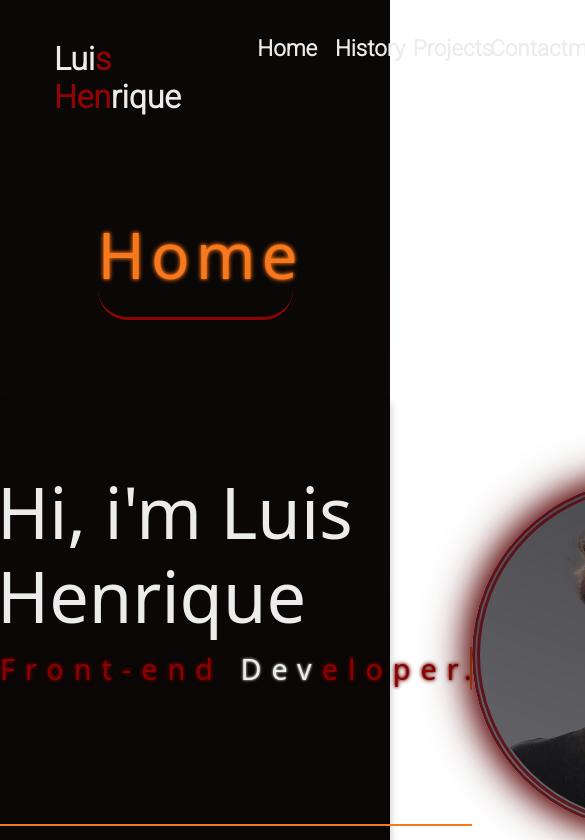
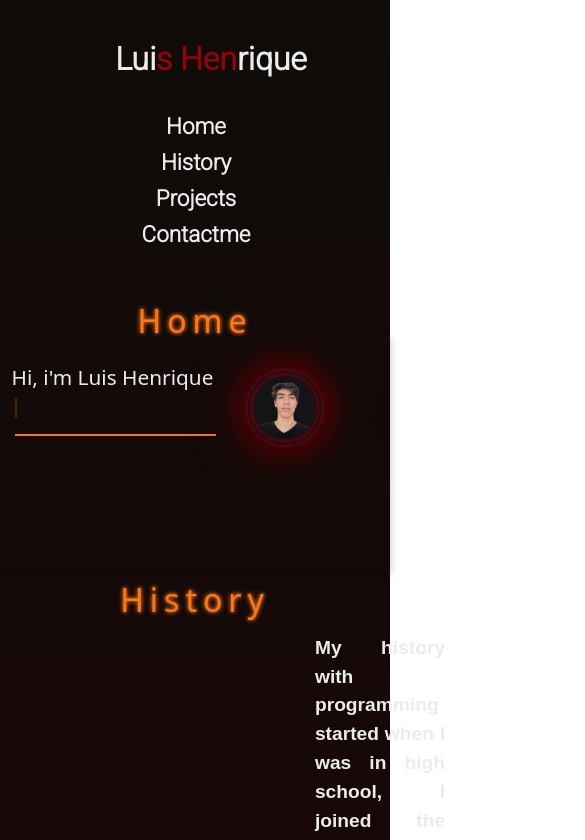
Before and after one commit to Spiguerfild/Portifolio, a React (Vite) app: page / in a window 390 px wide. Shown: the top 840 px of the page, 585 px wide, since content can reach past the window. Built offline with nearby package versions, Linux system fonts and the light colour scheme.

Commit message:
save responsive parcial

```diff
--- a/src/components/Apresentacao.css
+++ b/src/components/Apresentacao.css
@@ -1,6 +1,5 @@
 #apresentacao {
   /*se quiser mudar o bg */
-
 }
 .container-apresentacao {
   width: 100vw;
@@ -40,13 +39,12 @@
 /* Animation */
 .anim-typewriter {
   text-align: inherit;
-  text-shadow: 0px 0px 3px #5f0202,
- 0px 0px 5px #5f0202;
+  text-shadow: 0px 0px 3px #5f0202, 0px 0px 5px #5f0202;
   animation: typewriter 5s steps(20) 1s 1 normal both,
     blinkTextCursor 250ms steps(300) infinite normal;
 }
 
-.anim-typewriter span{
+.anim-typewriter span {
   text-shadow: 0px 0px 3px #ffffff;
 }
 @keyframes typewriter {
@@ -55,9 +53,7 @@
   }
   to {
     width: 472px;
-
   }
-
 }
 @keyframes blinkTextCursor {
   from {
@@ -71,9 +67,9 @@
 /*FOTO MANIPULATION*/
 .div-foto-ap {
   margin: 0 50px 0 0;
-
 }
 .foto-ap {
+  width: 350px;
   padding: 2px;
   background: linear-gradient(560deg, #15151dc9, #1a191da9);
   border-radius: 50%;
@@ -81,3 +77,92 @@
   filter: blur(0.2px);
   box-shadow: 0px 0px 30px #5a0000, 0px 0px 50px #520000;
 }
+/*RESPONSIVE PART ----------------apresentacao-----------------------------------------------*/
+@media (max-width: 1150px) {
+  .foto-ap {
+    width: 230px;
+  }
+}
+@media (max-width: 950px) {
+  .foto-ap {
+    width: 180px;
+  }
+
+  .text-ap h1 {
+  font-size: 2rem;
+  }
+
+  .line-1{
+    font-size: 1rem;
+    letter-spacing: 4px;
+    width:10em ;
+
+  }
+  .anim-typewriter {
+    animation: typewriter-min 5s steps(20) 1s 1 normal both,
+    blinkTextCursor 250ms steps(300) infinite normal;
+  }
+
+}
+@keyframes typewriter-min {
+  from {
+    width: 0;
+  }
+  to {
+    width: 230px;
+  }
+}
+
+@media(max-width: 540px){
+  .container-apresentacao{
+    padding: 30px 0 120px 0;
+  }
+  .foto-ap {
+    width: 80px;
+  }
+  .text-ap{
+    padding: 0;
+  }
+  .text-ap h1 {
+    font-size: 1.3rem;
+}
+.line-1{
+  font-size: 13px;
+  letter-spacing: 1px;
+}
+.anim-typewriter {
+  animation: typewriter-min_min 5s steps(20) 1s 1 normal both,
+  blinkTextCursor 250ms steps(300) infinite normal;
+}
+}
+@keyframes typewriter-min_min {
+  from {
+    width: 0;
+  }
+  to {
+    width: 147px;
+  }
+}
+@media(max-width: 330px){
+
+
+  .text-ap h1 {
+    font-size: .9rem;
+}
+.line-1{
+  font-size: 9px;
+  letter-spacing: 1px;
+}
+.anim-typewriter {
+  animation: typewriter-min_min-300 5s steps(20) 1s 1 normal both,
+  blinkTextCursor 250ms steps(300) infinite normal;
+}
+}
+@keyframes typewriter-min_min-300 {
+  from {
+    width: 0;
+  }
+  to {
+    width: 109px;
+  }
+}
--- a/src/components/Apresentacao.jsx
+++ b/src/components/Apresentacao.jsx
@@ -16,7 +16,7 @@ function Apresentacao() {
         </div>
 
         <div className="div-foto-ap">
-          <img className="foto-ap" src={foto} alt="" width={350} />
+          <img className="foto-ap" src={foto} alt="" />
         </div>
       </div>
 
--- a/src/components/Navbar.css
+++ b/src/components/Navbar.css
@@ -1,4 +1,3 @@
-
 .navbar-portifolio {
   display: flex;
   align-items: baseline;
@@ -6,8 +5,6 @@
   justify-content: space-between;
   font-size: 1.5rem;
   font-family: "Roboto", sans-serif;
-
-
 }
 /*titulo H1 brand*/
 .title h1 {
@@ -18,7 +15,7 @@
   cursor: pointer;
 }
 .title span {
-    color:#910404 ;
+  color: #910404;
 }
 /*links de rolar o scroll automatico */
 .links {
@@ -32,26 +29,37 @@
   text-decoration: none;
   color: #ececec;
   font-weight: 600;
-  transition: all .01s;
+  transition: all 0.01s;
   border-bottom: 2px solid transparent;
   font-size: 1.4rem;
 }
-.link-slide:hover{
-    transition: all .5s;
+.link-slide:hover {
+  transition: all 0.5s;
   /* border-bottom: 1px solid rgb(255, 255, 255);*/
   color: #910404;
+}
 
-}
-/*@media(max-width:1040px){
-  .navbar-portifolio{
-    flex-direction: column;
-  }
-  .links{
+/*RESPONSIVE PART ---------nav------------------------------------------------------*/
+@media (max-width: 950px) {
+
+  .navbar-portifolio {
     flex-direction: column;
     align-items: center;
+    margin-bottom: 50px;
   }
-.links .link-slide{
+
+  .title h1 {
+    margin: 0;
+  }
+
+  .links {
+    flex-direction: column;
+    text-align: center;
+  }
+
+  .links .link-slide {
     margin: 10px 0;
     padding: 0 1px;
   }
-}*/
+
+}
--- a/src/components/Navbar.jsx
+++ b/src/components/Navbar.jsx
@@ -3,52 +3,39 @@ import "./Navbar.css";
 function Navbar() {
   return (
     <div id="navbar">
-      <div class="container">
-
-
       <ul className="navbar-portifolio">
-          <div class="row">
-            <div className="col-3">
-              <div className="title col-lg-3" >
+        <div className="title">
           <h1>
             Lui<span>s Hen</span>rique
           </h1>
         </div>
-            </div>
-            <div className="col-9">
 
         <div className="links">
-
-                <li className="col-2">
+          <li>
             <a className="link-slide" href="#apresentacao">
               Home
             </a>
           </li>
 
-                <div className="col-2">
-                  <li className="">
+          <li>
             <a className="link-slide" href="#Section-history-container">
               History
             </a>
           </li>
-                </div>
 
-                <li className="col-2">
+          <li>
             <a className="link-slide" href="#section-projects">
               Projects
             </a>
           </li>
-                <li className="col-2" >
+
+          <li>
             <a className="link-slide" href="#contact-me">
               Contactme
             </a>
           </li>
         </div>
-            </div>
-          </div>
       </ul>
-      </div>
-
     </div>
   );
 }
--- a/src/components/TopSections.css
+++ b/src/components/TopSections.css
@@ -23,3 +23,21 @@ text-shadow: 0px 0px 3px #c25100, 0px 0px 5px #f6781f;
   padding-bottom: 100px;
   border-radius: 30px;
 }
+/*RESPONSIVE PART ---------------------------------------------------------------*/
+@media (max-width: 950px) {
+  #top-sections{
+    margin: 10px 0 0 0;
+  }
+}
+@media(max-width: 750px){
+.line{
+  border-bottom: 3px solid transparent;
+  padding-bottom: 30px;
+}
+}
+@media(max-width: 540px){
+  #top-sections h1 {
+    font-size: 2rem;
+  }
+
+}
--- a/src/index.css
+++ b/src/index.css
@@ -9,7 +9,7 @@ html{
 }
 body {
 
-  background: linear-gradient(180deg, #0a0807,#0a0202,#100701) no-repeat;
+  background: linear-gradient(180deg, #0f0c0a,#270101,#1b0000) no-repeat;
   overflow-x: hidden;
 
 }
```
Lines whose indentation alone changed are shown as unchanged.
